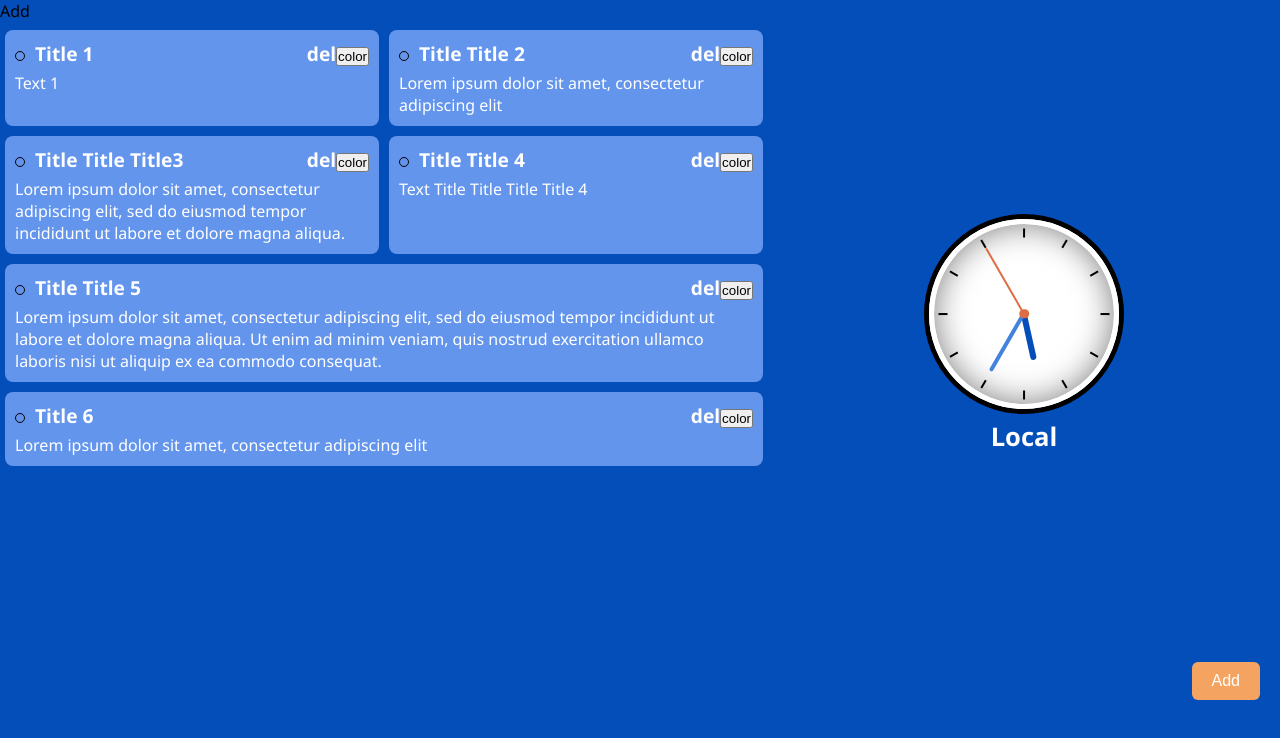
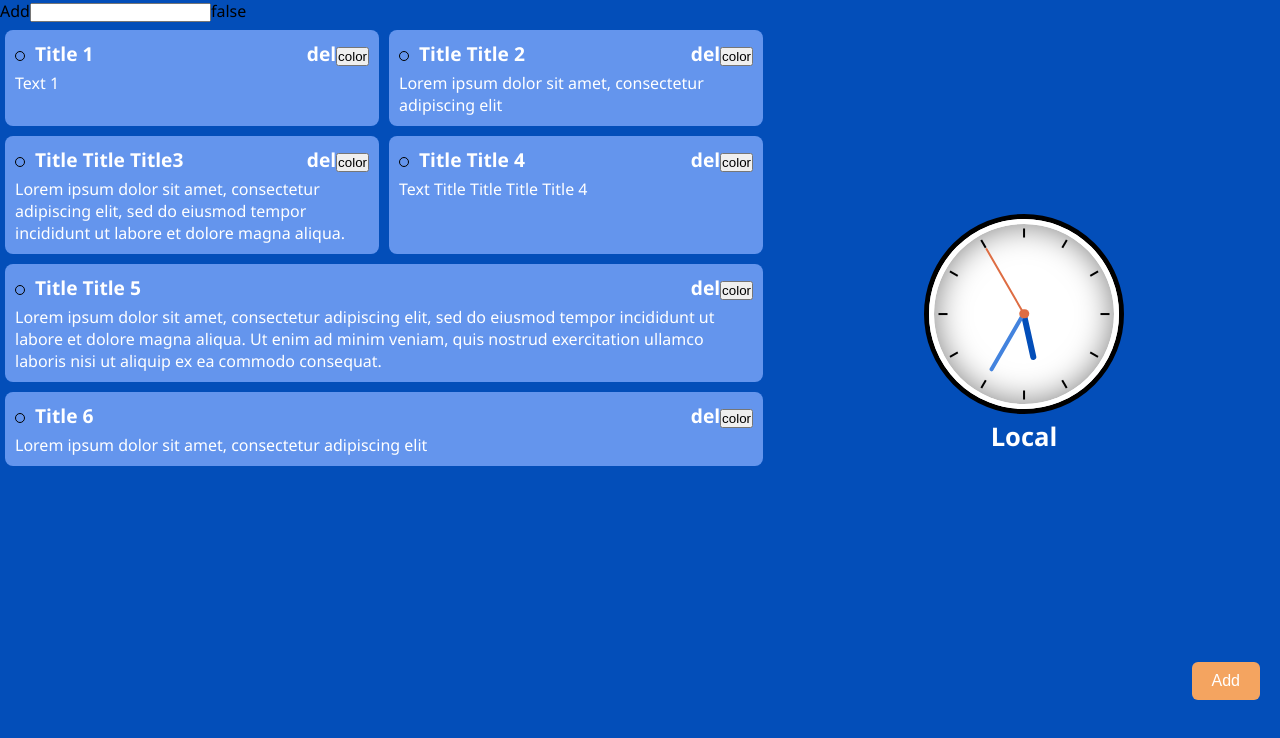
Before and after one commit to askhatxx/organizer-app, a React (Create React App) app: page / in a window 1280 px wide. Shown: the top 738 px of the page. Built offline with nearby package versions, Linux system fonts and the light colour scheme.

Commit message:
Commit 16

```diff
--- a/src/components/App.js
+++ b/src/components/App.js
@@ -2,6 +2,7 @@ import React, {Component} from 'react';
 import Notes from './Notes';
 import Clock from './Clock';
 import NoteAdd from './NoteAdd';
+import NoteFilter from './NoteFilter';
 
 const notesTemp = [
     {title:'Title 1', text:'Text 1', flag: false, color: 'default', id: '11'},
@@ -36,7 +37,8 @@ export default class App extends Component {
 
         this.state = {
             notes,
-            clock
+            clock,
+            filter: {text: '', flag: false, color: ''}
         };
 
         this.localStorageUpdate();
@@ -94,20 +96,47 @@ export default class App extends Component {
         this.setState({clock: newClock});
     }
 
+    changeFilterNote = (filter) => {
+        this.setState({filter});
+    }
+
+    filterText(items, textFilter) {
+        if (textFilter.length === 0) {
+            return items;
+        }
+
+        const lowerTextFilter = textFilter.toLowerCase();
+
+        return items.filter(({title, text}) => {
+            const lowerTitle = title.toLowerCase();
+            const lowerText = text.toLowerCase();
+            return lowerTitle.includes(lowerTextFilter) || lowerText.includes(lowerTextFilter);
+        });
+    }
+
+    filterFlag(items, flag) {
+        if (flag === false) {
+            return items;
+        }
+
+        return items.filter((item) => item.flag === true);
+    }
+
     render() {
-        const {notes, clock} = this.state;
-        //console.log(localStorage.getItem('clock'));
-        //console.log(this.state);
+        const {notes, clock, filter: {text, flag}} = this.state;
+        console.log('render App', this.state.filter);
+        const visibleNotes = this.filterText(this.filterFlag(notes, flag), text);
         return (
             <div>
 
                 <div className='box'>
                     <div className='box-0'>
                         <NoteAdd addNote={this.addNote}/>
+                        <NoteFilter changeFilterNote={this.changeFilterNote}/>
                     </div>
                     <div className='box-1'>
                         <Notes
-                            notes={notes}
+                            notes={visibleNotes}
                             colorsNote={this.colorsNote}
                             removeNote={this.removeNote}
                             changeFlagNote={this.changeFlagNote}
--- /dev/null
+++ b/src/components/NoteFilter.js
@@ -0,0 +1,39 @@
+import React, {Component} from 'react';
+
+export default class NoteFilter extends Component {
+    state = {
+        text: '',
+        flag: false,
+        color: ''
+    }
+
+    changeText = (event) => {
+        const value = event.target.value;
+        this.setState({text: value});
+        this.updateFilter('text', value);
+    }
+
+    changeFlag = () => {
+        const value = !this.state.flag;
+        this.setState({flag: value});
+        this.updateFilter('flag', value);
+    }
+
+    updateFilter(key, value) {
+        const newFilter = {...this.state, [key]: value};
+        this.props.changeFilterNote(newFilter);
+    }
+
+    render() {
+        return (
+            <div>
+                <input
+                    type='text'
+                    value={this.state.text}
+                    onChange={this.changeText}
+                />
+                <div onClick={this.changeFlag} style={{float: 'right'}}>{this.state.flag ? 'true' : 'false'}</div>
+            </div>
+        )
+    }
+}
--- a/src/index.css
+++ b/src/index.css
@@ -21,6 +21,7 @@ body {
     position: absolute;
     width: 100%;
     z-index: 300;
+    display: flex;
 }
 .box-1 {
     flex: 0 0 60%;
```
